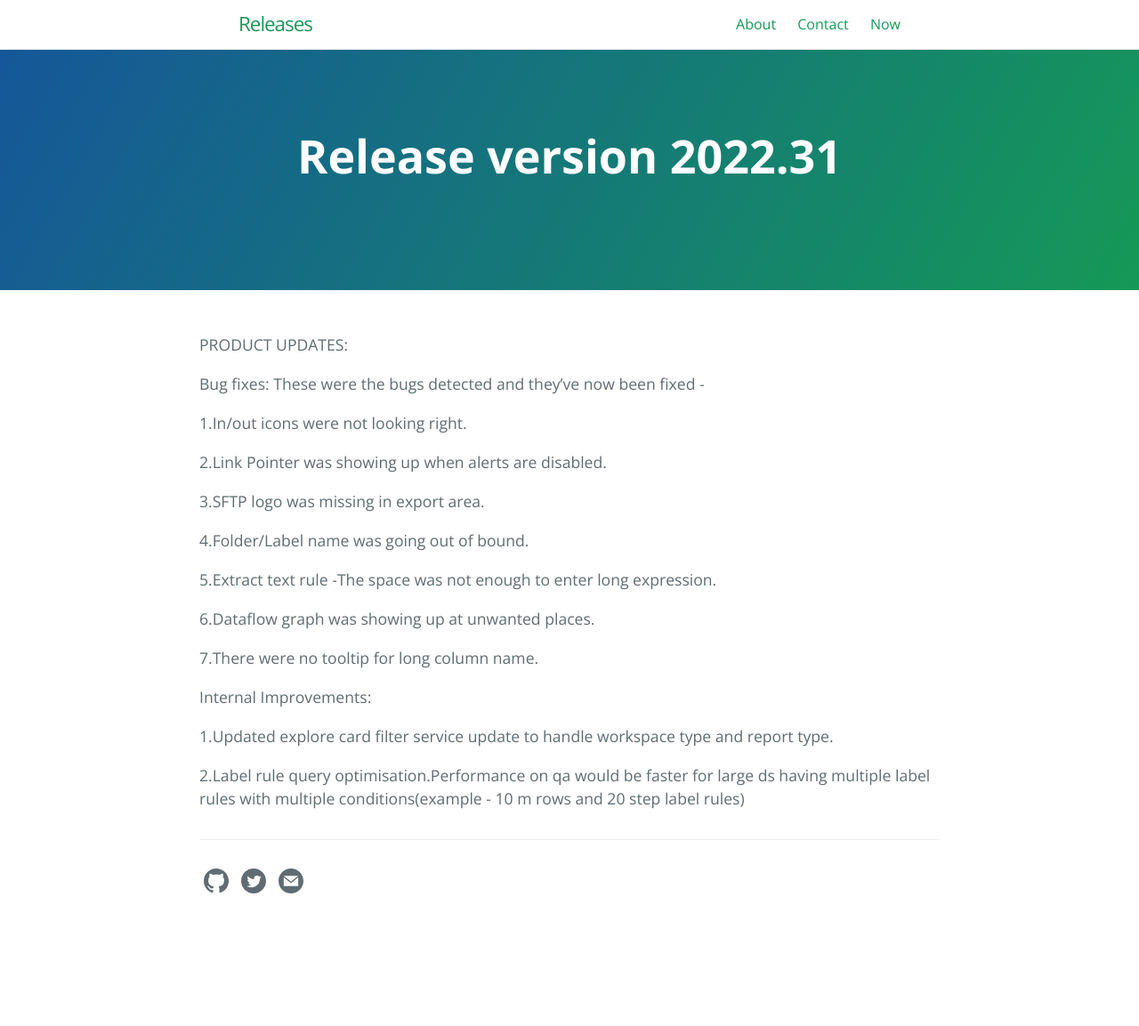
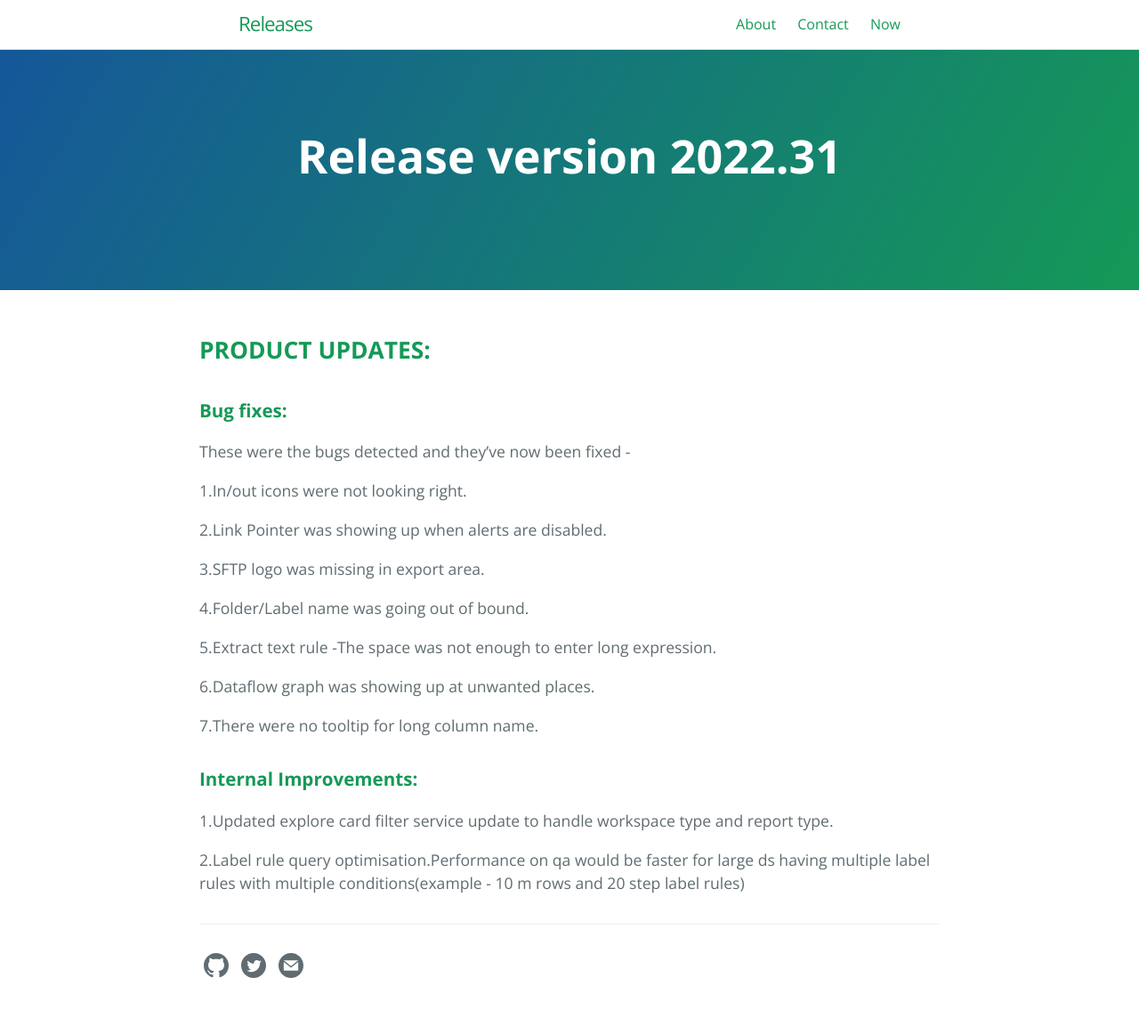
Before and after one commit to mammoth-analytics/mammoth-analytics.github.io, a Jekyll site: the page built from notes/_posts/2022-08-17-R2022.31.md, in a window 1280 px wide. Shown: the whole page at 89% size. Built offline with Jekyll 4.4.1, drawn with Linux system fonts in a browser that asks for light colours; before the commit the page ends 1058 px from its top, so only the background shows below that.

Commit message:
Formatted syntax

```diff
--- a/notes/_posts/2022-08-17-R2022.31.md
+++ b/notes/_posts/2022-08-17-R2022.31.md
@@ -5,9 +5,9 @@ date:   2022-08-17 17:49:06 +0530
 ---
 
 
-PRODUCT UPDATES:
+## **PRODUCT UPDATES:**
 
-Bug fixes:
+### **Bug fixes:**
 These were the bugs detected and they’ve now been fixed -
 
 1.In/out icons were not looking right.
@@ -24,7 +24,7 @@ These were the bugs detected and they’ve now been fixed -
 
 7.There were no tooltip for long column name.
 
-Internal Improvements:
+### **Internal Improvements:**
 
 1.Updated explore card filter service update to handle workspace type and report type.
 
```
